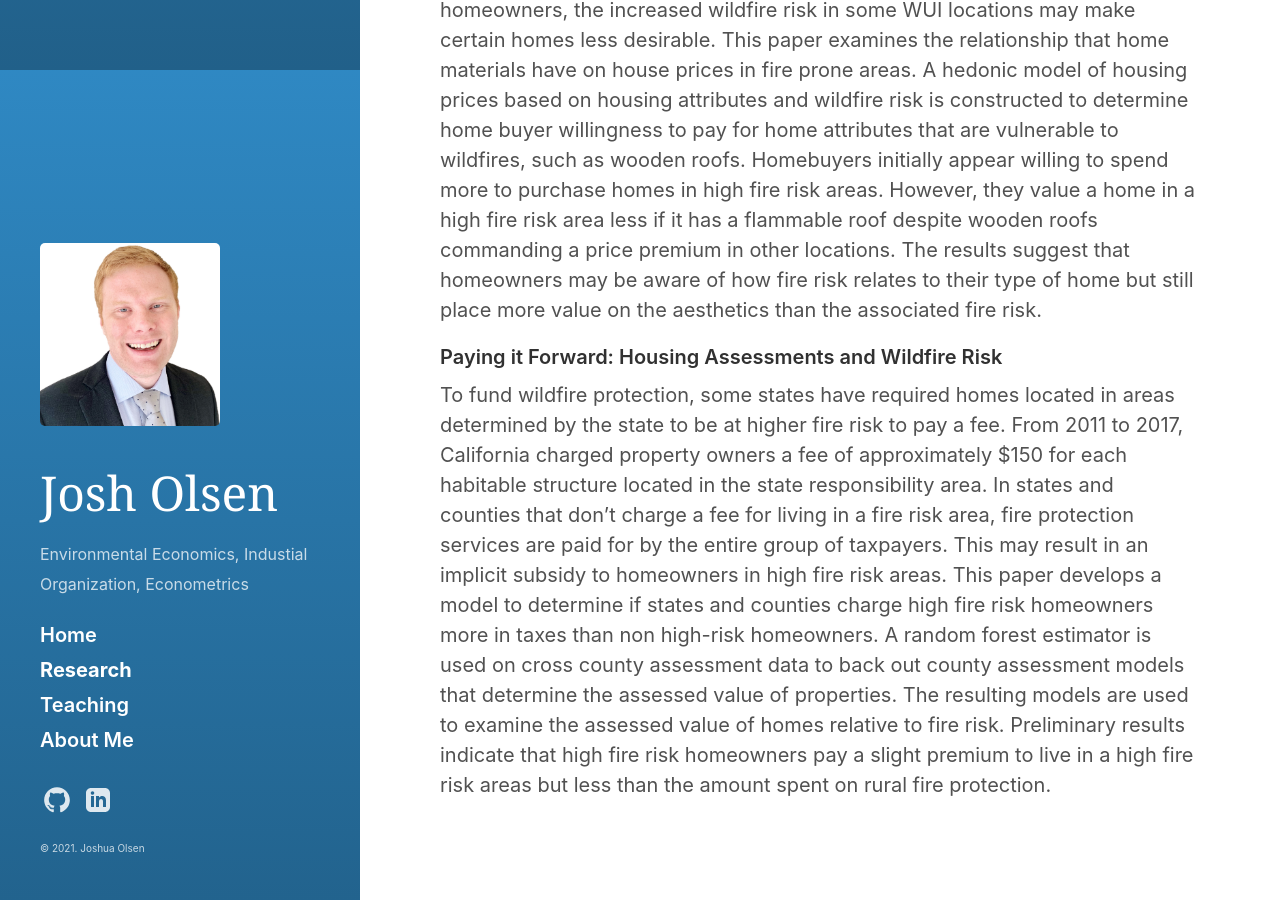
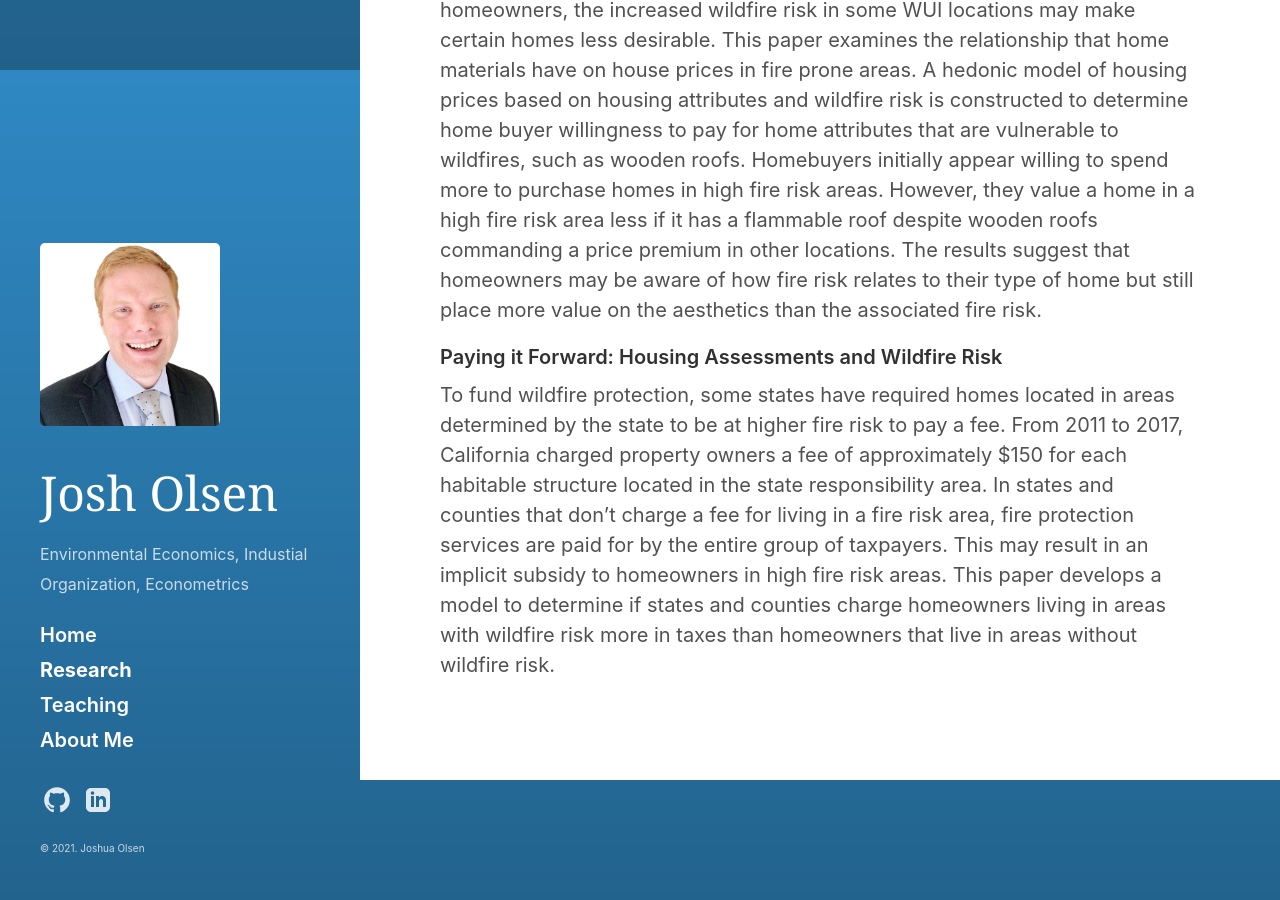
Before and after one commit to JoshOlsen/josholsen.github.io, a Jekyll site: the page built from category/Research.md, in a window 1280 px wide and 900 px high, scrolled down 830 px. Built offline with Jekyll 4.4.1, drawn with Linux system fonts in a browser that asks for light colours; some web fonts are replaced.

Commit message:
Update Research.md

```diff
--- a/category/Research.md
+++ b/category/Research.md
@@ -27,7 +27,9 @@ In year 2020, there were 9,630 residences destroyed by wildfires in the United S
 
 <h4>Paying it Forward: Housing Assessments and Wildfire Risk</h4>
 
-To fund wildfire protection, some states have required homes located in areas determined by the state to be at higher fire risk to pay a fee. From 2011 to 2017, California charged property owners a fee of approximately \$150 for each habitable structure located in the state responsibility area. In states and counties that don't charge a fee for living in a fire risk area, fire protection services are paid for by the entire group of taxpayers. This may result in an implicit subsidy to homeowners in high fire risk areas. This paper develops a model to determine if states and counties charge high fire risk homeowners more in taxes than non high-risk homeowners. A random forest estimator is used on cross county assessment data to back out county assessment models that determine the assessed value of properties. The resulting models are used to examine the assessed value of homes relative to fire risk. Preliminary results indicate that high fire risk homeowners pay a slight premium to live in a high fire risk areas but less than the amount spent on rural fire protection.
+To fund wildfire protection, some states have required homes located in areas determined by the state to be at higher fire risk to pay a fee. From 2011 to 2017, California charged property owners a fee of approximately $150 for each habitable structure located in the state
+responsibility area. In states and counties that don’t charge a fee for living in a fire risk area, fire protection services are paid for by the entire group of taxpayers. This may result in an implicit subsidy to homeowners in high fire risk areas. This paper develops a model to
+determine if states and counties charge homeowners living in areas with wildfire risk more in taxes than homeowners that live in areas without wildfire risk.
 
 
 
```
